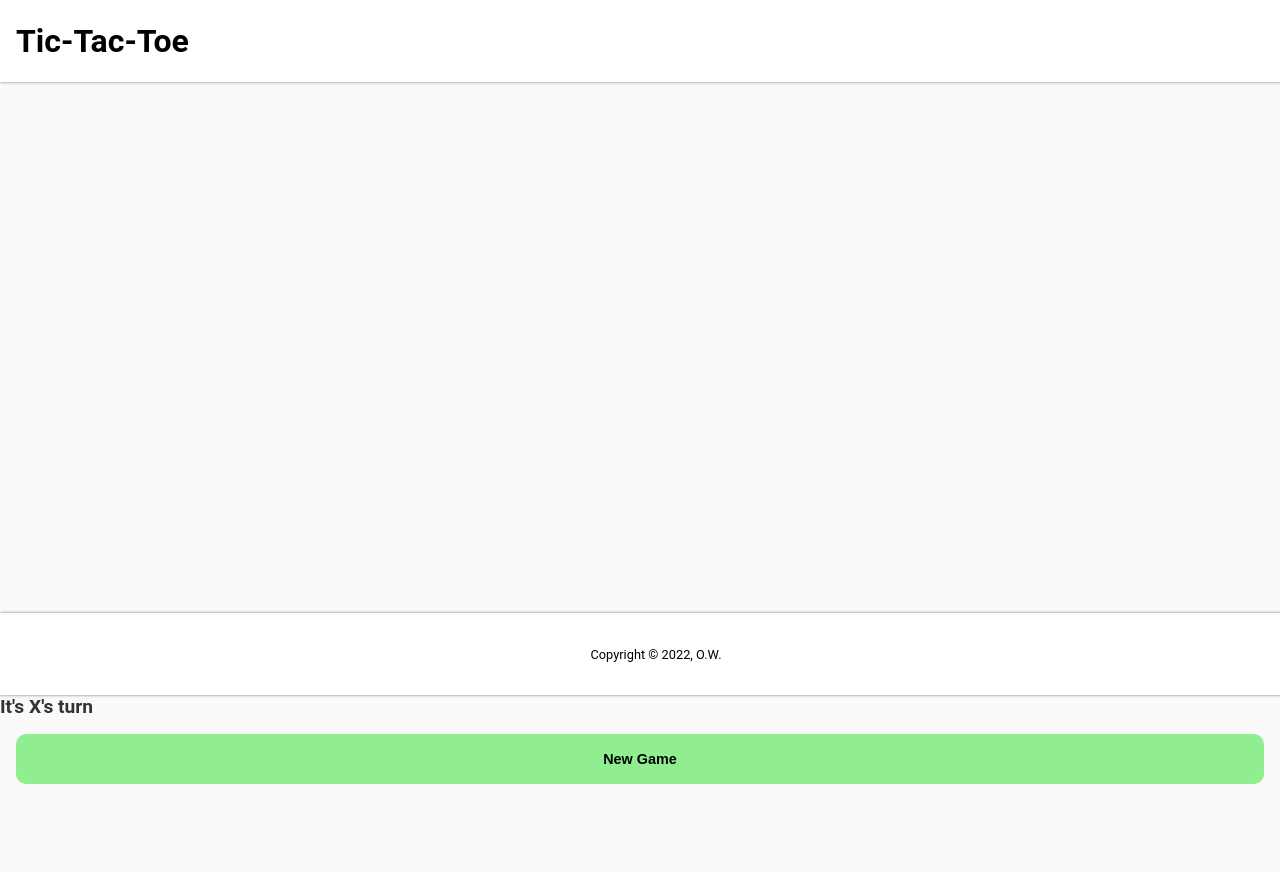
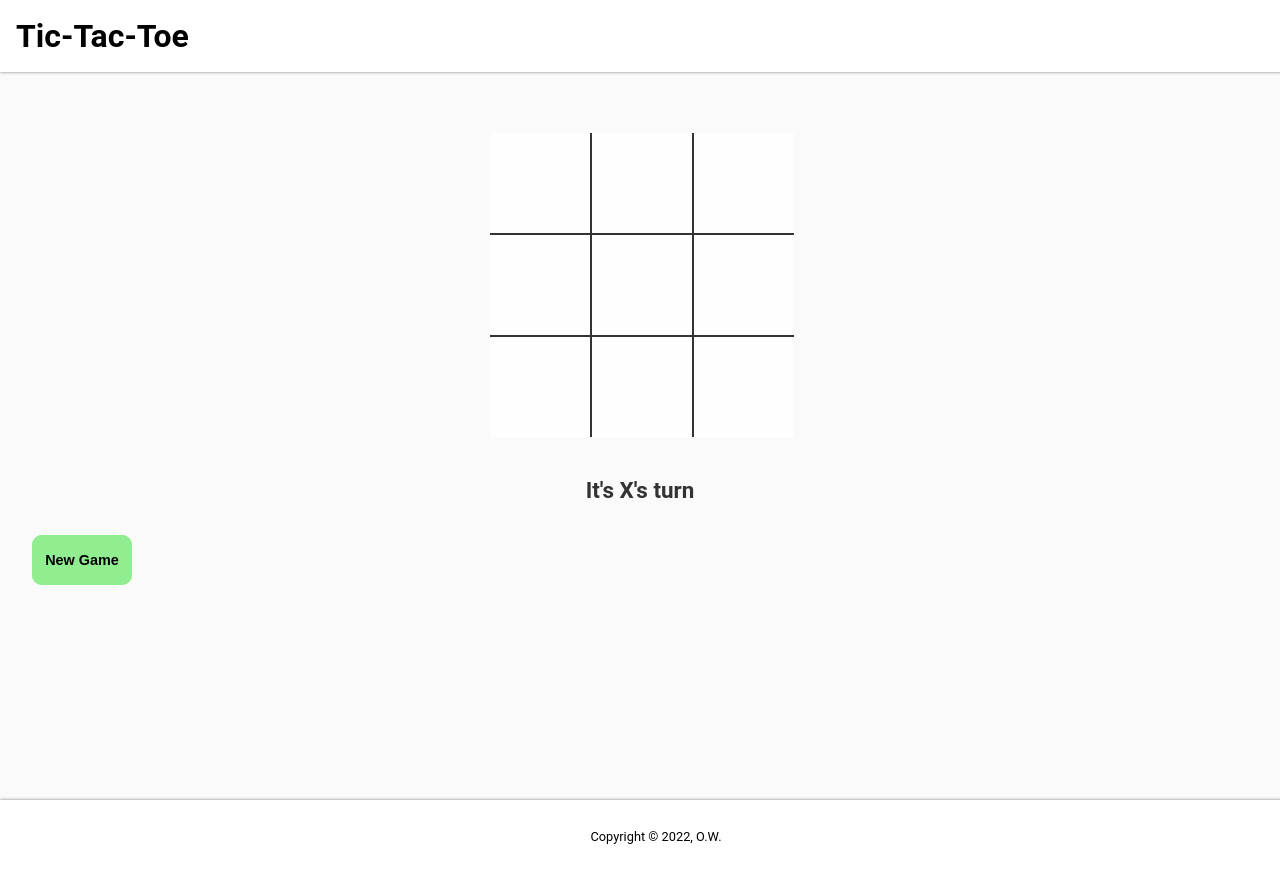
Before and after one commit to Taaaaab/tic-tac-toe, a plain HTML site: page index.html in a window 1280 px wide. Shown: the top 872 px of the page. Before the commit the page ends 800 px from the top, so only its background shows below. Drawn offline with Linux system fonts and the light colour scheme.

Commit message:
Tweak header, grid and new game button

```diff
--- a/index.html
+++ b/index.html
@@ -10,25 +10,23 @@
 </head>
 <body>
     <div id="container">
-    <div class="header">
-        Tic-Tac-Toe
-    </div>
+        <h1 class="header">Tic-Tac-Toe</h1>
         <div class="grid-container" id="gridContainer">
-        <div data-cell-index="0" class="cell"></div>
-        <div data-cell-index="1" class="cell"></div>
-        <div data-cell-index="2" class="cell"></div>
-        <div data-cell-index="3" class="cell"></div>
+            <div data-cell-index="0" class="cell" id="box1"></div>
+            <div data-cell-index="1" class="cell" id="box2"></div>
+            <div data-cell-index="2" class="cell" id="box3"></div>
+            <div data-cell-index="3" class="cell" id="box4"></div>
             <div data-cell-index="4" class="cell"></div>
-        <div data-cell-index="5" class="cell"></div>
-        <div data-cell-index="6" class="cell"></div>
-        <div data-cell-index="7" class="cell"></div>
-        <div data-cell-index="8" class="cell"></div>
+            <div data-cell-index="5" class="cell" id="box6"></div>
+            <div data-cell-index="6" class="cell" id="box7"></div>
+            <div data-cell-index="7" class="cell" id="box8"></div>
+            <div data-cell-index="8" class="cell" id="box9"></div>
         </div>
     <div class="display-message" id="displayMessage"></div>
         <div class="newGameBtn">
             <button class="newGameBtn" id="newGameBtn">New Game</button>
         </div>
+</div>
 <div class="footer">Copyright © 2022, O.W.</div>
-</div>
 </body>
 </html>
--- a/styles.css
+++ b/styles.css
@@ -11,18 +11,16 @@ html, body {
 
   #container {
     min-height: 100vh;
-    display: grid;
-    grid-template-rows: auto 1fr auto;
-    grid-template-columns: 100vw;
+    display: flex;
+    flex-direction: column;
+    text-align: center;
   }
 
   .header {
-    grid-row: 1 / 2;
-
-    font-size: 2rem;
     width: 100%;
-    height: 50px;
+    height: 40px;
     padding: 1rem;
+    margin-top: 0;
 
     display: flex;
     align-items: center;
@@ -33,19 +31,20 @@ html, body {
 }
 
 .grid-container {
-    grid-row: 2 / 3;
-    padding: 1rem;
-
     display: grid;
-    grid-template-rows: repeat(3, 150px);
-    grid-template-columns: repeat(3, 150px);
+    grid-template-columns: repeat(3, auto);
+    width: 300px;
+    margin: 40px auto;
 }
 
-.grid-item {
+.cell {
   background-color: rgba(255, 255, 255, 0.8);
-  border: 1px solid rgba(0, 0, 0, 0.8);
-  padding: 20px;
-  font-size: 30px;
+  width: 100px;
+  height: 100px;
+  border: 1px solid #333;
+  cursor: pointer;
+  line-height: 100px;
+  font-size: 60px;
   text-align: center;
 
   display: grid;
@@ -77,8 +76,7 @@ html, body {
 }
 
 .display-message {
-  font-weight: bold;
-  font-size: 1.2rem;
+  font-size: 1.4rem;
 }
 
 .newGameBtn {
@@ -86,19 +84,19 @@ html, body {
   place-content: center;
   border-radius: 10px;
   border: none;
+  width: 100px;
   height: 50px;
-  margin: 1rem;
+  margin: 2rem;
   font-weight: bold;
   font-size: .9rem;
   background-color: lightgreen;
   color: black;
+  cursor: pointer;
 }
 
 .footer {
-    grid-row: 3 / 4;
-
     width: 100%;
-    height: 50px;
+    height: 40px;
     font-size: .8rem;
     font-weight: normal;
 
```
Lines whose indentation alone changed are shown as unchanged.
